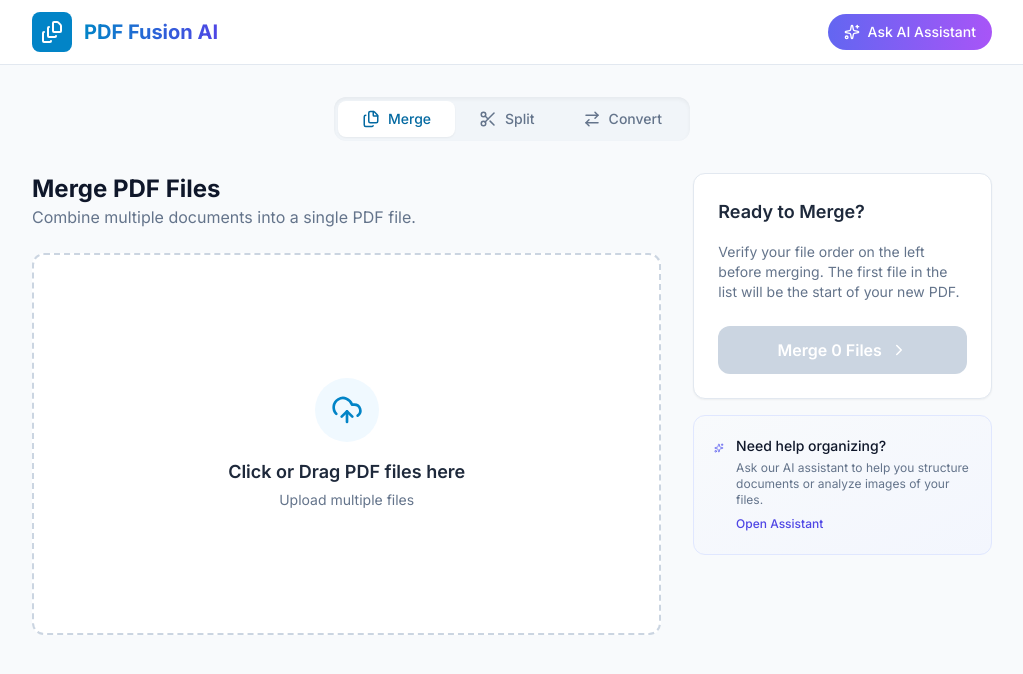
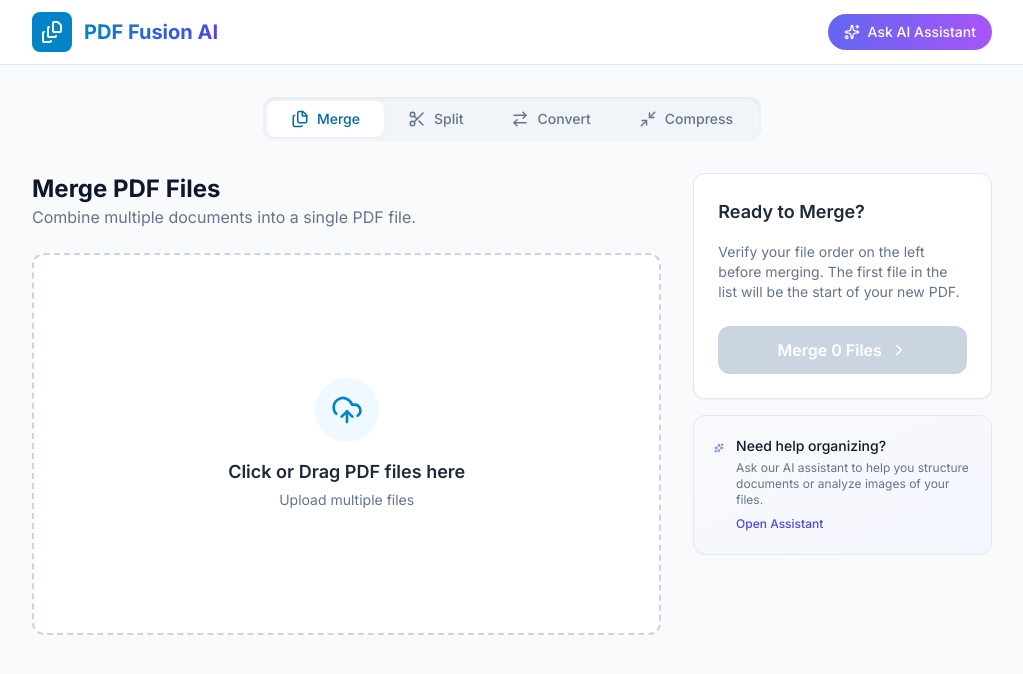
Before and after one commit to pintubhai440/pdf_tool, a React (Vite) app: page / in a window 1280 px wide. Shown: the top 674 px of the page, without its empty margins (128-1151 px from the left). Built offline with nearby package versions, Linux system fonts and the light colour scheme.

Commit message:
Add CompressTool and related UI elements

```diff
--- a/App.tsx
+++ b/App.tsx
@@ -10,7 +10,8 @@ import {
   Loader2,
   Scissors,
   Files,
-  ArrowRightLeft
+  ArrowRightLeft,
+  Minimize2
 } from 'lucide-react';
 import { clsx } from 'clsx';
 import { v4 as uuidv4 } from 'uuid';
@@ -20,6 +21,7 @@ import { FileList } from './components/FileList';
 import { AiAssistant } from './components/AiAssistant';
 import { SplitTool } from './components/SplitTool';
 import { ConverterTool } from './components/ConverterTool';
+import { CompressTool } from './components/CompressTool';
 import { PdfFile, SortOrder, AppMode } from './types';
 import { mergePdfs, createPdfUrl } from './services/pdfService';
 
@@ -144,6 +146,18 @@ function App() {
                 <ArrowRightLeft size={18} />
                 Convert
              </button>
+             <button
+               onClick={() => setMode('compress')}
+               className={clsx(
+                 "px-4 sm:px-6 py-2 rounded-lg text-sm font-medium transition-all flex items-center gap-2",
+                 mode === 'compress'
+                    ? "bg-white text-primary-700 shadow-sm"
+                    : "text-slate-500 hover:text-slate-700 hover:bg-slate-200/50"
+               )}
+             >
+                <Minimize2 size={18} />
+                Compress
+             </button>
           </div>
         </div>
 
@@ -152,6 +166,8 @@ function App() {
            <SplitTool />
         ) : mode === 'convert' ? (
            <ConverterTool />
+        ) : mode === 'compress' ? (
+           <CompressTool />
         ) : (
           /* MERGE TOOL VIEW */
           <div className="grid grid-cols-1 lg:grid-cols-3 gap-8 animate-in fade-in duration-300">
```
